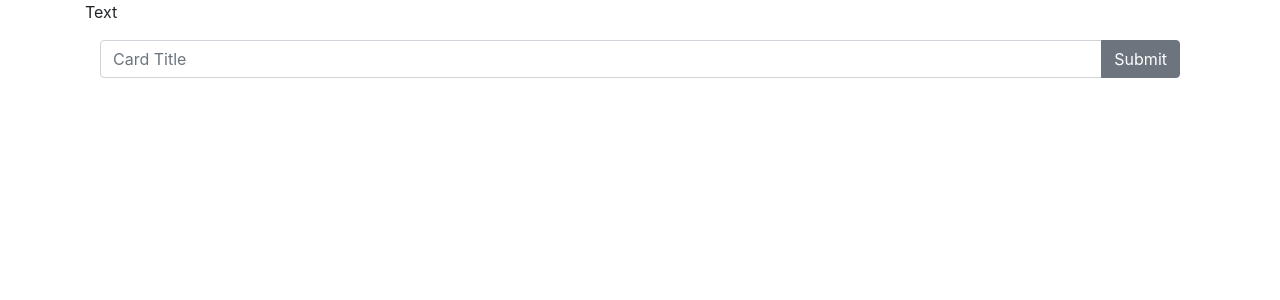
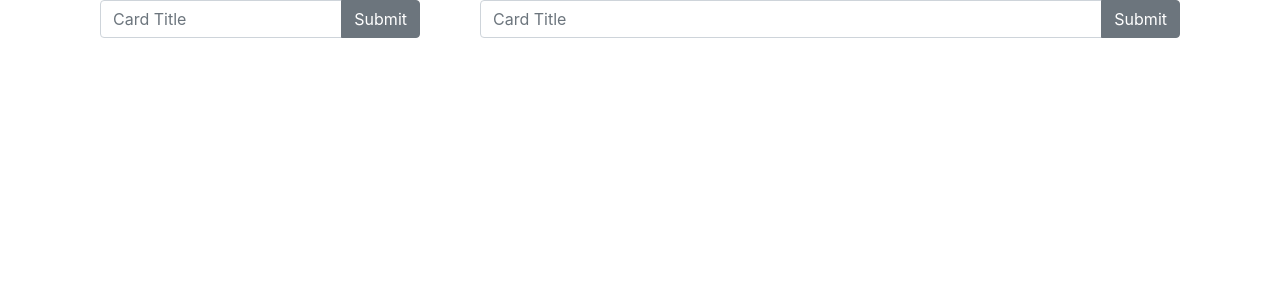
Before and after one commit to thechocobowhisperer/stunning-potato, a React (Create React App) app: page / in a window 1280 px wide. Shown: the top 300 px of the page. Built offline with nearby package versions, Linux system fonts and the light colour scheme.

Commit message:
Add placeholder for where conversation selection will bew displayed

```diff
--- a/src/App.js
+++ b/src/App.js
@@ -1,6 +1,7 @@
 import React, {Component} from 'react';
 import './App.css';
 import Chatter from './components/ChatInput/ChatInput';
+import Conversations from './components/ChatSelect/ChatSelect'
 
 class App extends Component {
   state = {}
@@ -8,8 +9,14 @@ class App extends Component {
   render () {
     return (
       <div className="container">
-        <p>Text</p>
-        <Chatter />
+        <div className='row'>
+          <div className='col-4'>
+            <Conversations/>
+          </div>
+          <div className='col-8'>
+            <Chatter />
+          </div>
+        </div>
       </div>
     );
   }
--- a/src/components/ChatInput/ChatInput.js
+++ b/src/components/ChatInput/ChatInput.js
@@ -4,6 +4,7 @@ import { InputGroup, Input, InputGroupAddon, Button } from 'reactstrap';
 const Chatter = (props) => {
     return (
       <div className='container'>
+        <div className=''>
             <InputGroup>
                 <Input className='col' onChange={(event) => this.changeName(event)} name='Name of Input'
                 placeholder='Card Title'
@@ -16,8 +17,9 @@ const Chatter = (props) => {
                         Submit
                     </Button>
                 </InputGroupAddon>
+            </InputGroup>
+        </div>
 
-        </InputGroup>
       </div>
     );
   };
--- /dev/null
+++ b/src/components/ChatSelect/ChatSelect.js
@@ -0,0 +1,26 @@
+import React from 'react';
+import { InputGroup, Input, InputGroupAddon, Button } from 'reactstrap';
+
+const Conversations = (props) => {
+
+    return (
+      <div className='container'>
+       <InputGroup>
+            <Input className='' onChange={(event) => this.changeName(event)} name='Name of Input'
+            placeholder='Card Title'
+            />
+            <InputGroupAddon addonType='append'>
+                <Button
+                className=''
+                onClick={() => this.createCard()}
+                >
+                    Submit
+                </Button>
+            </InputGroupAddon>
+
+        </InputGroup>
+      </div>
+    );
+  };
+
+  export default Conversations;
```
Lines whose indentation alone changed are shown as unchanged.
